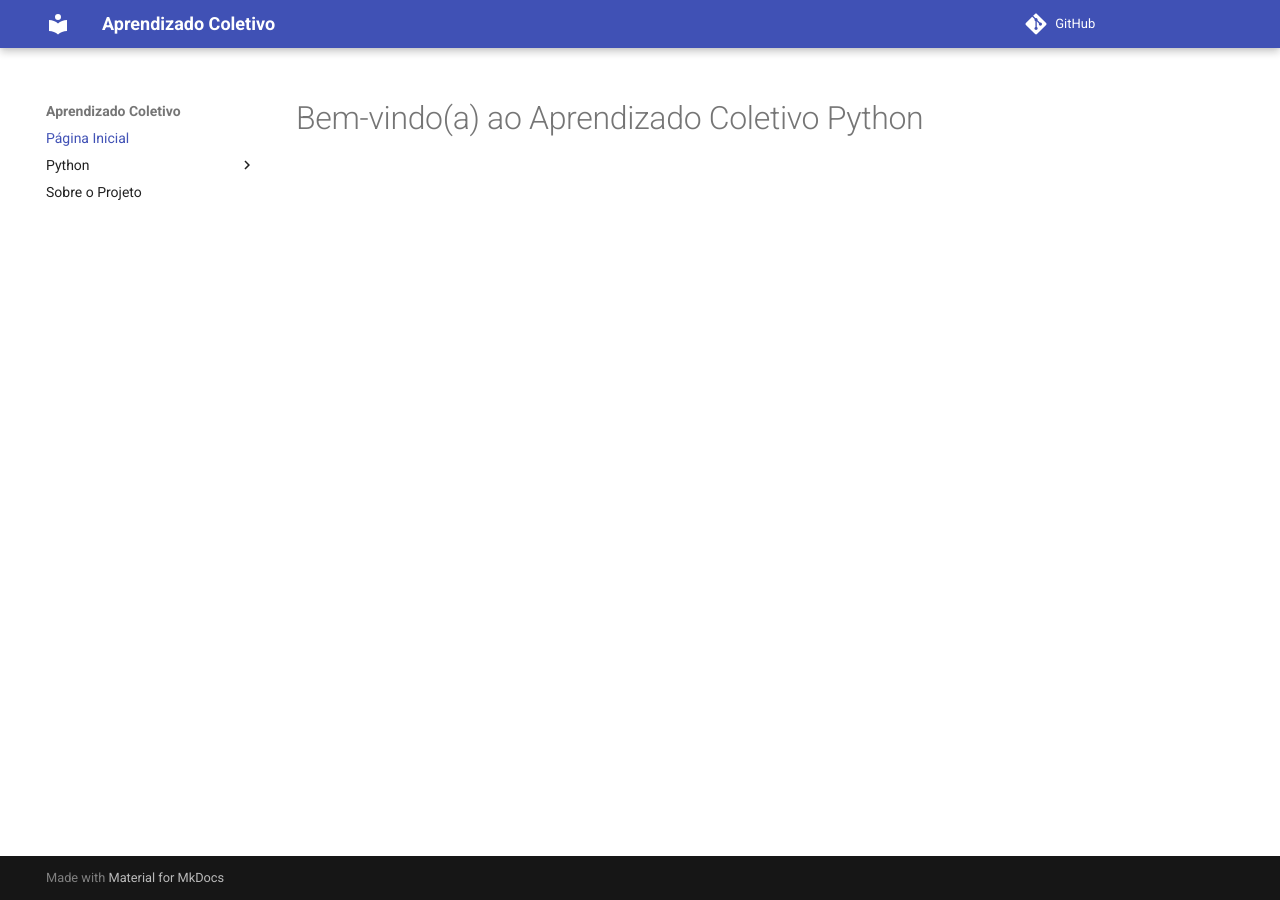
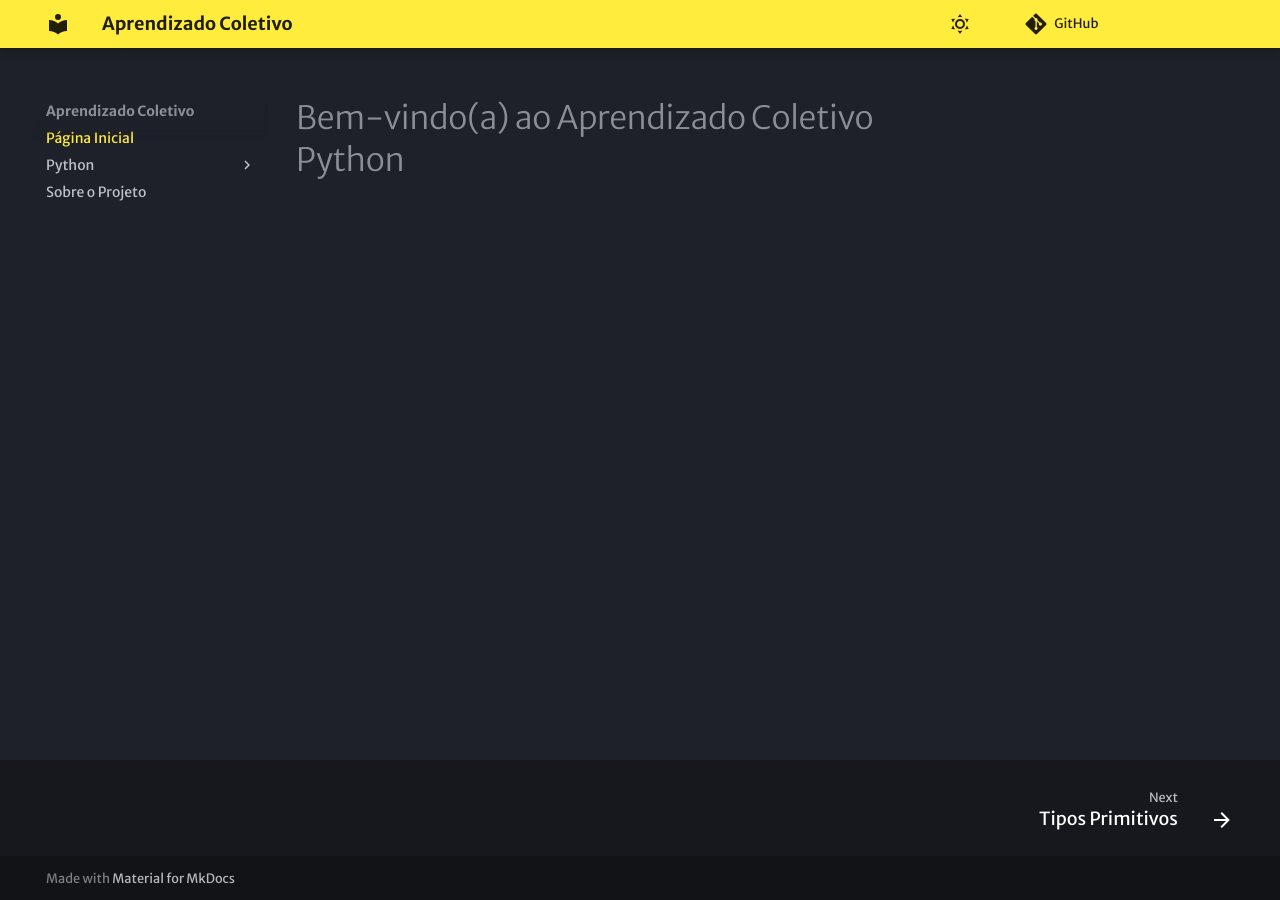
Before and after one commit to devleonardoamaral/aprendizado-coletivo-python, an MkDocs documentation site: the page built from articles/index.md, in a window 1280 px wide. Built offline with MkDocs 1.6.1 and Material for MkDocs 9.7.7, drawn with Linux system fonts in a browser that asks for light colours; some web fonts are replaced; comment, search, counter and statistics services are not loaded.

```diff
--- a/mkdocs.yml
+++ b/mkdocs.yml
@@ -4,6 +4,28 @@ repo_name: GitHub
 docs_dir: articles
 repo_url: https://github.com/devleonardoamaral/aprendizado-coletivo-python
 use_directory_urls: true
+theme:
+  name: material
+  font:
+    text: Merriweather Sans
+    code: Red Hat Mono
+  features:
+    - navigation.footer
+  palette:
+    # dark mode
+    - scheme: slate
+      toggle:
+        icon: material/weather-sunny
+        name: Dark mode
+      primary: yellow
+      accent: deep purple
+    # light mode
+    - scheme: default
+      toggle:
+        icon: material/weather-night
+        name: Light mode
+      primary: blue
+      accent: deep orange
 
 nav:
   - Página Inicial: index.md
@@ -12,9 +34,5 @@ nav:
           - Tipos Primitivos: python/fundamentos/tipos_primitivos.md
   - Sobre o Projeto: about.md
 
-theme:
-  name: material
-  custom_dir: overrides
-
 plugins:
   - meta
```
